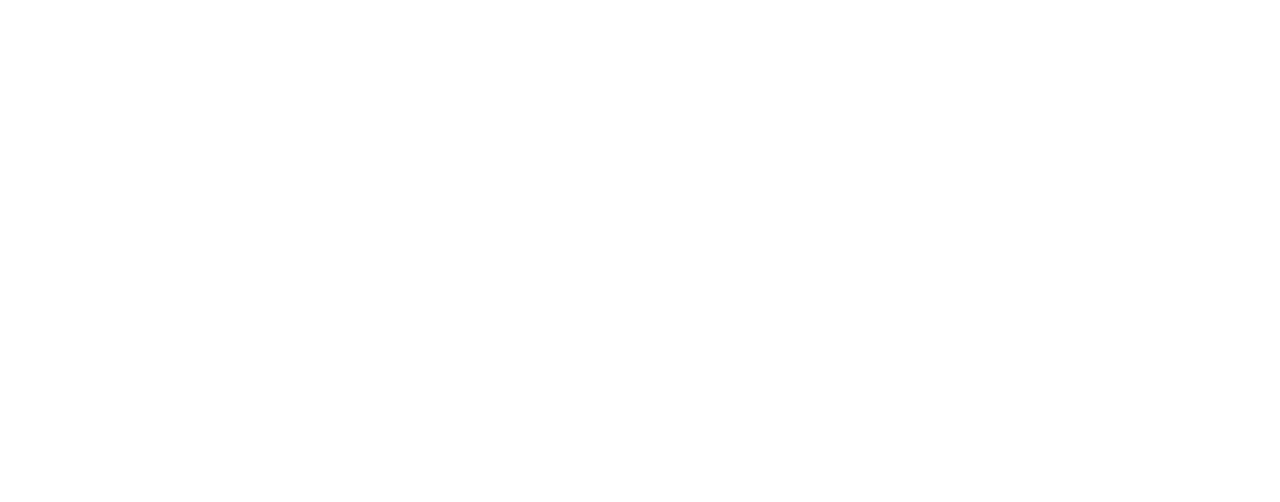
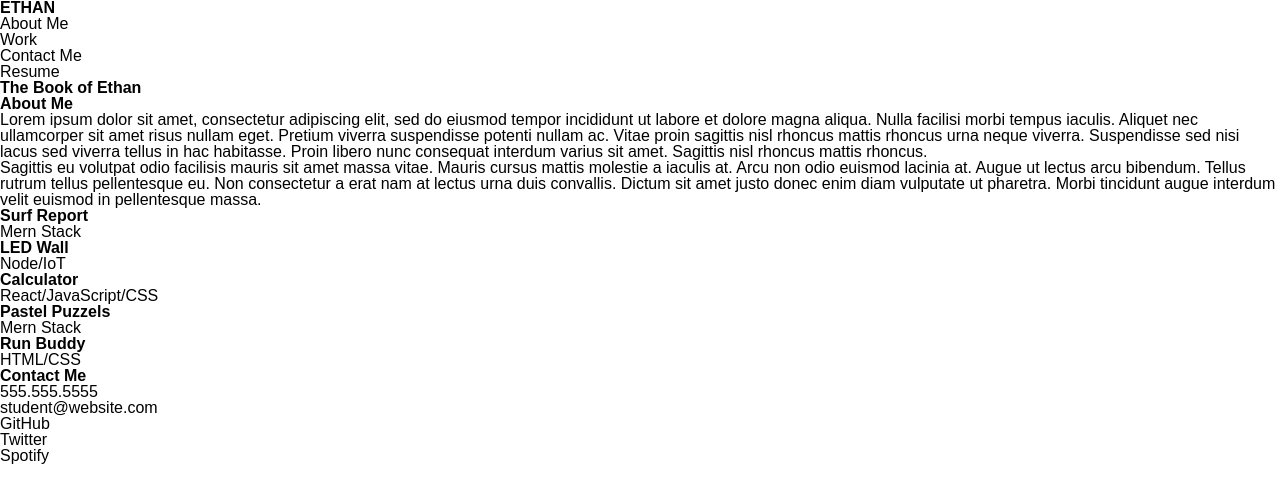
Before and after one commit to Gimbalbyte/2-Homework-Portfolio, a plain HTML site: page index.html in a window 1280 px wide. Drawn offline with Linux system fonts and the light colour scheme.

Commit message:
Added all base HTML to the index.

```diff
--- a/index.html
+++ b/index.html
@@ -9,6 +9,98 @@
 </head>
 
 <body>
+    <nav>
+        <h1>
+            ETHAN
+        </h1>
+        <ul>
+            <li> About Me </li>
+            <li> Work </li>
+            <li> Contact Me </li>
+            <li> Resume </li>
+        </ul>
+    </nav>
+
+    <header class="header">
+        <h1>
+            The Book of Ethan
+        </h1>
+    </header>
+
+    <section class="about">
+        <h2>
+            About Me
+        </h2>
+
+        <p>
+            Lorem ipsum dolor sit amet, consectetur adipiscing elit, sed do eiusmod tempor incididunt ut labore et dolore magna aliqua. Nulla facilisi morbi tempus iaculis. Aliquet nec ullamcorper sit amet risus nullam eget. Pretium viverra suspendisse potenti nullam ac. Vitae proin sagittis nisl rhoncus mattis rhoncus urna neque viverra. Suspendisse sed nisi lacus sed viverra tellus in hac habitasse. Proin libero nunc consequat interdum varius sit amet. Sagittis nisl rhoncus mattis rhoncus.
+        </p>
+
+        <p>
+            Sagittis eu volutpat odio facilisis mauris sit amet massa vitae. Mauris cursus mattis molestie a iaculis at. Arcu non odio euismod lacinia at. Augue ut lectus arcu bibendum. Tellus rutrum tellus pellentesque eu. Non consectetur a erat nam at lectus urna duis convallis. Dictum sit amet justo donec enim diam vulputate ut pharetra. Morbi tincidunt augue interdum velit euismod in pellentesque massa.
+        </p>
+    </section>
+
+    <section>
+        <article>
+            <figure>
+                <h3>Surf Report</h3>
+                <div>
+                    <p>Mern Stack</p>
+                </div>
+            </figure>
+        </article>
+
+        <article>
+            <figure>
+                <h3>LED Wall</h3>
+                <div>
+                    <p>Node/IoT</p>
+                </div>
+            </figure>
+        </article>
+
+        <article>
+            <figure>
+                <h3>Calculator</h3>
+                <div>
+                    <p>React/JavaScript/CSS</p>
+                </div>
+            </figure>
+        </article>
+
+        <article>
+            <figure>
+                <h3>Pastel Puzzels</h3>
+                <div>
+                    <p>Mern Stack</p>
+                </div>
+            </figure>
+        </article>
+
+        <article>
+            <figure>
+                <h3>Run Buddy</h3>
+                <div>
+                    <p>HTML/CSS</p>
+                </div>
+            </figure>
+        </article>
+    </section>
+
+    <footer>
+        <h2>
+            Contact Me
+        </h2>
+        <ul>
+            <li>555.555.5555</li>
+            <li>student@website.com</li>
+            <li>GitHub</li>
+            <li>Twitter</li>
+            <li>Spotify</li>
+        </ul>
+    </footer>
+
 
 </body>
 
```
